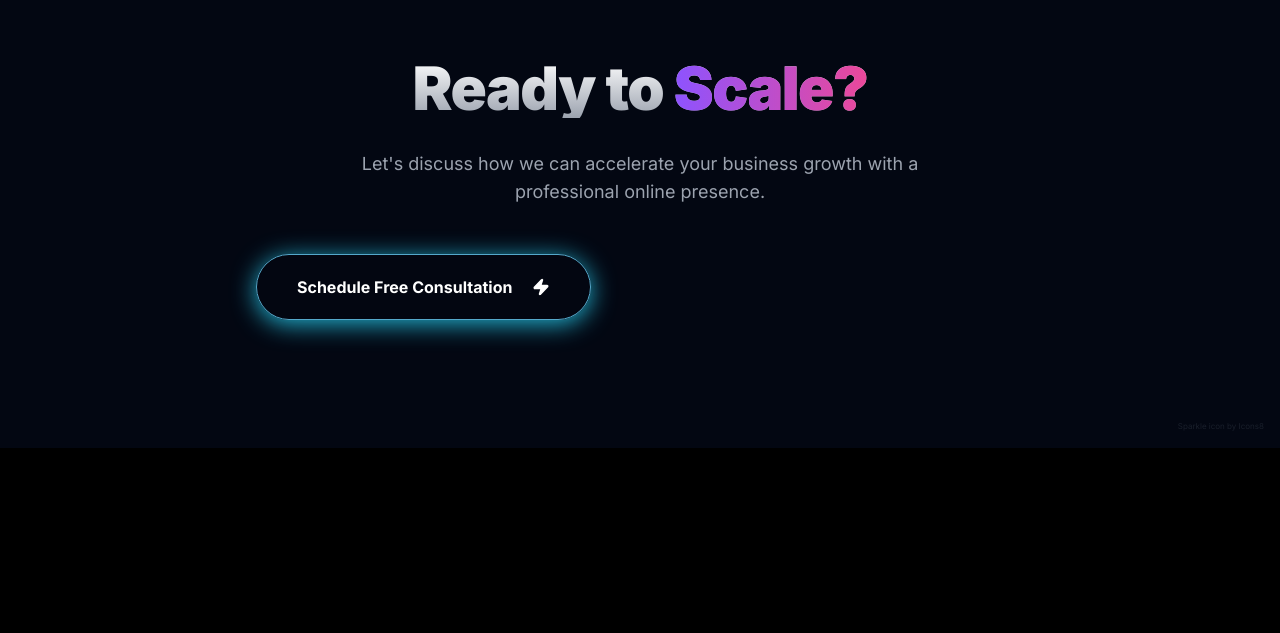
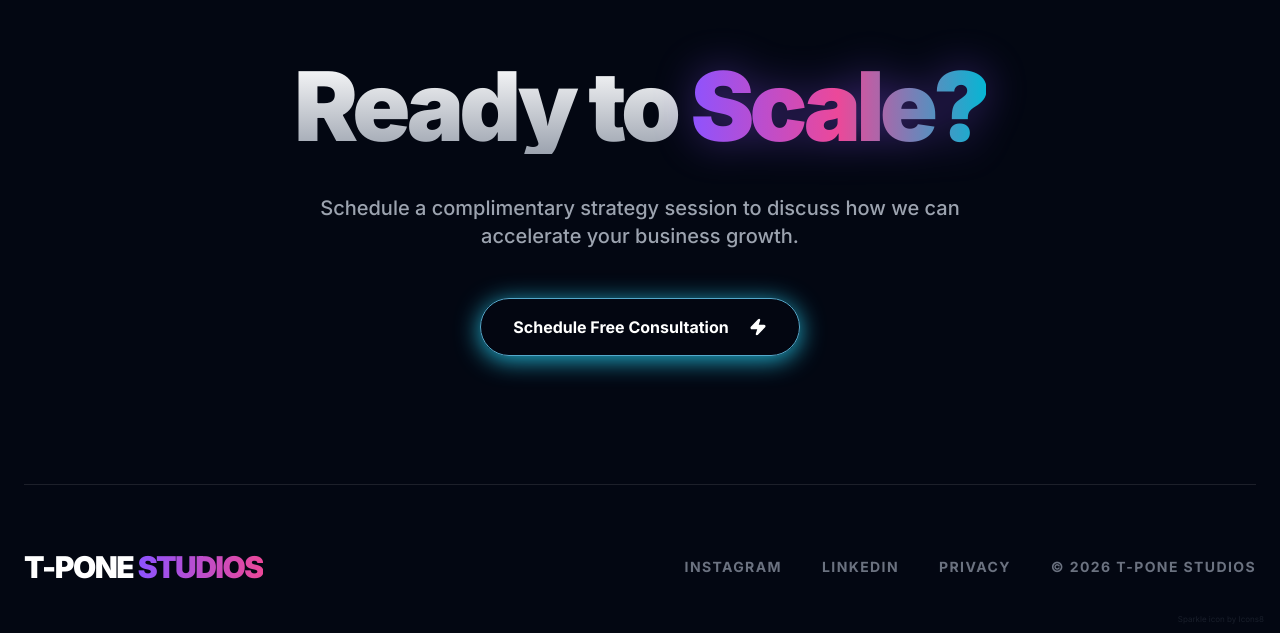
Before and after one commit to tponestudios/T-Pone-Studios, a React (Vite) app: page / in a window 1280 px wide. Shown: the part 3599-4232 px from the top of the page. Before the commit the page ends 4047 px from the top, so only its background shows below. Built offline with nearby package versions, Linux system fonts and the light colour scheme.

Commit message:
Revert "Clean up footer - remove social links and copyright, simplify CTA section"
This reverts commit 996d2cbff5d0cd8c6895b1f835945ecb204c581a.

```diff
--- a/App.tsx
+++ b/App.tsx
@@ -438,26 +438,40 @@ const Testimonials: React.FC = () => {
 
 const Footer: React.FC = () => {
   return (
-    <footer className="bg-gray-950 py-20 md:py-32 relative overflow-hidden border-t border-white/5">
+    <footer className="bg-gray-950 pt-16 md:pt-32 pb-8 md:pb-12 relative overflow-hidden border-t border-white/5">
       <div className="container mx-auto px-4 md:px-6 relative z-10">
-        <div className="max-w-3xl mx-auto text-center">
-          <h2 className="text-3xl md:text-5xl lg:text-6xl font-black bg-gradient-to-b from-white to-gray-400 bg-clip-text text-transparent mb-6 md:mb-8 leading-tight tracking-tight">
-            Ready to <span className="bg-gradient-to-r from-[#8D53FF] to-[#EC4899] bg-clip-text text-transparent">Scale?</span>
+        <div className="max-w-4xl mx-auto text-center mb-16 md:mb-32">
+          <h2 className="text-3xl md:text-5xl lg:text-8xl font-black bg-gradient-to-b from-white to-gray-400 bg-clip-text text-transparent mb-6 md:mb-10 leading-[1.05] tracking-tighter">
+            Ready to <span className="bg-gradient-to-r from-[#8D53FF] via-[#EC4899] to-[#06B6D4] bg-clip-text text-transparent drop-shadow-[0_0_20px_rgba(141,83,255,0.4)]">Scale?</span>
           </h2>
-          <p className="text-base md:text-lg text-gray-400 mb-10 md:mb-12 max-w-xl mx-auto leading-relaxed">
-            Let's discuss how we can accelerate your business growth with a professional online presence.
+          <p className="text-base md:text-xl text-gray-400 mb-8 md:mb-12 max-w-2xl mx-auto font-medium leading-relaxed px-2">
+            Schedule a complimentary strategy session to discuss how we can accelerate your business growth.
           </p>
-          <AuroraButton ariaLabel="Schedule your free consultation" className="text-sm md:text-base px-8 md:px-10 py-4 md:py-5">
-            Schedule Free Consultation <Zap className="ml-3" fill="white" aria-hidden="true" size={18} />
-          </AuroraButton>
+          <div className="flex justify-center px-4">
+            <AuroraButton ariaLabel="Schedule your free consultation" className="text-sm md:text-base px-6 md:px-8 py-3 md:py-4">
+              Schedule Free Consultation <Zap className="ml-2 md:ml-3" fill="white" aria-hidden="true" size={18} />
+            </AuroraButton>
+          </div>
+        </div>
+
+        <div className="flex flex-col md:flex-row justify-between items-center pt-8 md:pt-16 border-t border-white/10">
+          <div className="text-xl md:text-3xl font-black tracking-tighter text-white mb-6 md:mb-0">
+            T-PONE <span className="bg-gradient-to-r from-[#8D53FF] to-[#EC4899] bg-clip-text text-transparent">STUDIOS</span>
+          </div>
+          <div className="flex flex-wrap justify-center gap-6 md:gap-10 text-gray-500 text-xs md:text-sm font-bold tracking-widest uppercase">
+            <a href="#" className="hover:text-white transition-colors duration-200 cursor-pointer focus-visible:outline-2 focus-visible:outline-offset-2 focus-visible:outline-[#8D53FF] rounded-sm" aria-label="Follow us on Instagram">Instagram</a>
+            <a href="#" className="hover:text-white transition-colors duration-200 cursor-pointer focus-visible:outline-2 focus-visible:outline-offset-2 focus-visible:outline-[#8D53FF] rounded-sm" aria-label="Connect with us on LinkedIn">LinkedIn</a>
+            <a href="#" className="hover:text-white transition-colors duration-200 cursor-pointer focus-visible:outline-2 focus-visible:outline-offset-2 focus-visible:outline-[#8D53FF] rounded-sm" aria-label="Read our privacy policy">Privacy</a>
+            <span>&copy; {new Date().getFullYear()} T-Pone Studios</span>
+          </div>
         </div>
       </div>
 
-      {/* Decorative gradient */}
+        {/* Decorative gradient for footer */}
       <div className="absolute bottom-0 left-0 w-full h-1/2 bg-gradient-to-t from-[#8D53FF]/10 via-[#06B6D4]/5 to-transparent -z-10 pointer-events-none"></div>
 
       {/* Attribution */}
-      <div className="absolute bottom-4 right-4 text-[8px] text-gray-600 opacity-30 hover:opacity-60 transition-opacity">
+      <div className="absolute bottom-2 right-4 text-[8px] text-gray-600 opacity-30 hover:opacity-60 transition-opacity">
         Sparkle icon by Icons8
       </div>
     </footer>
```
